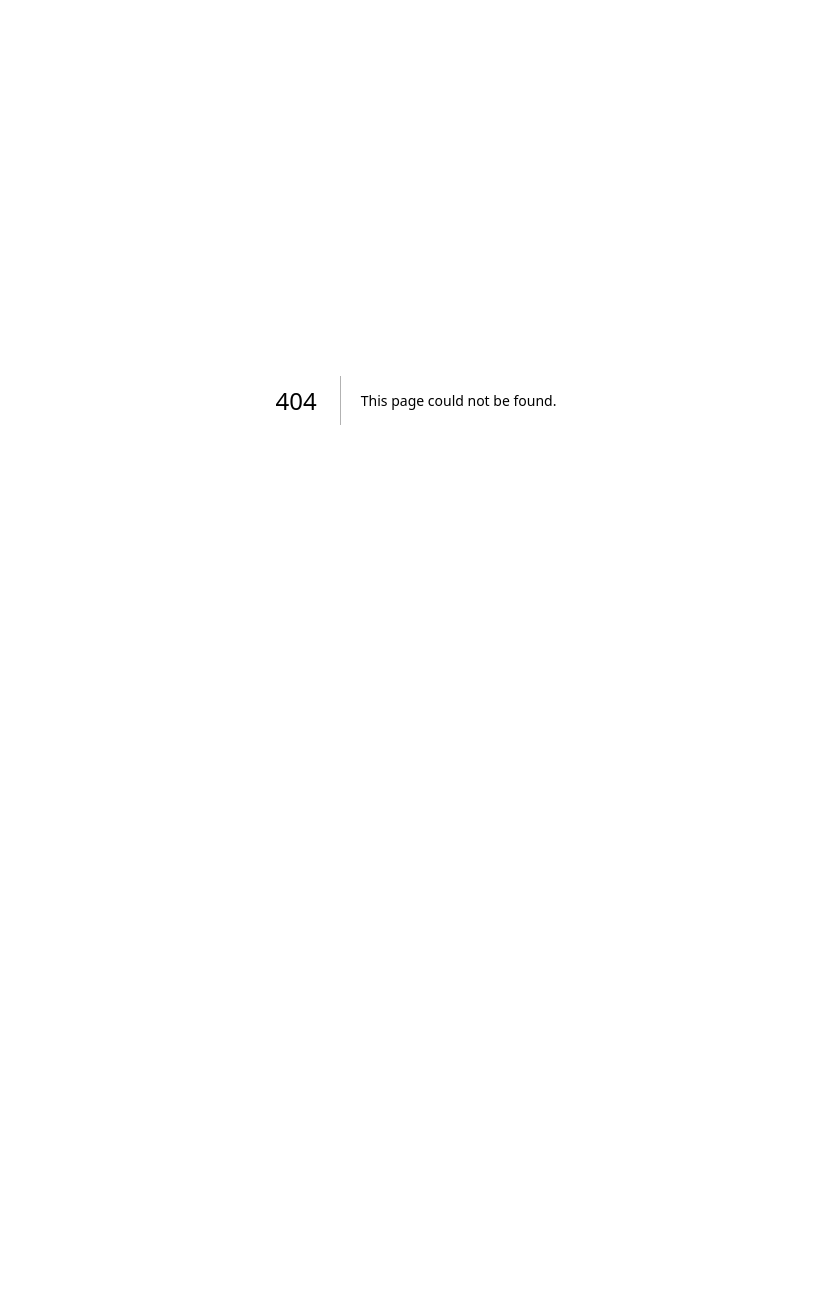
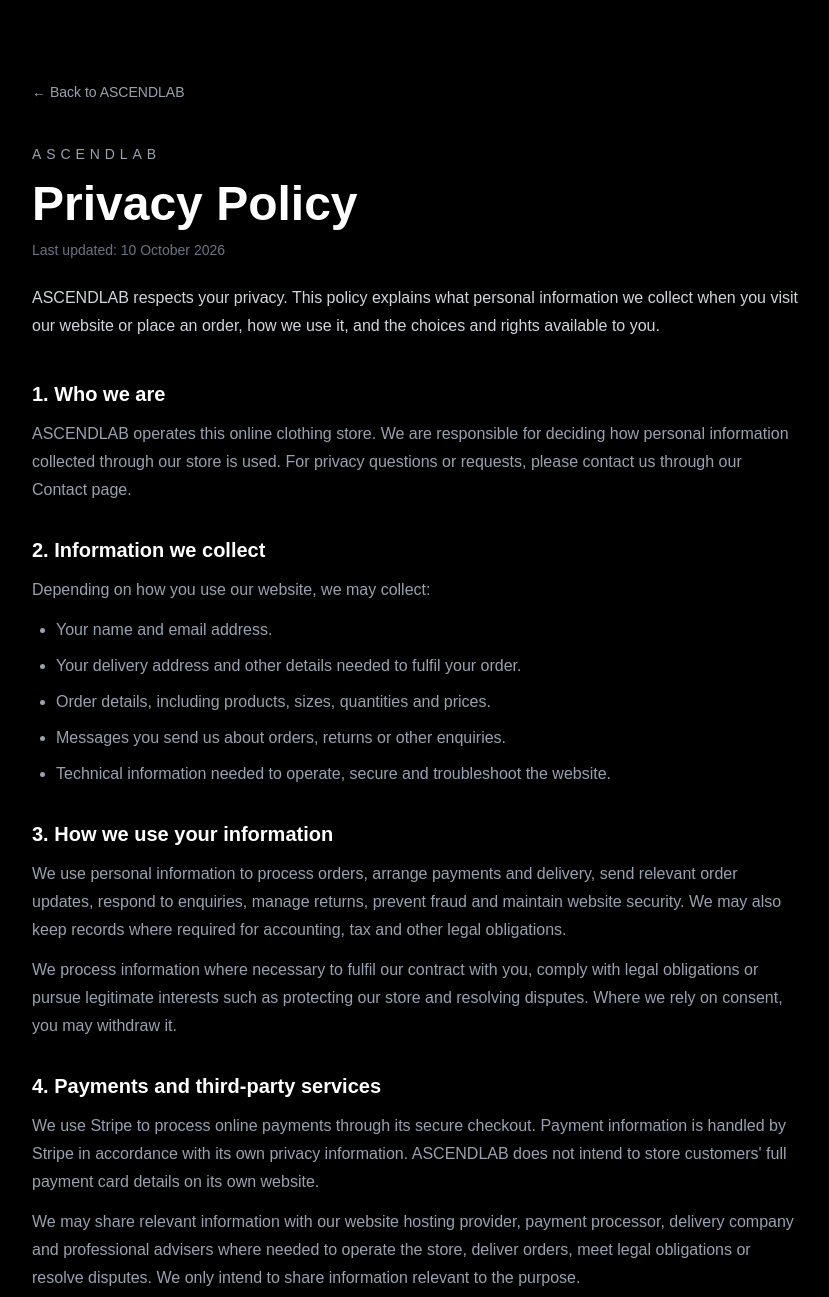
Before and after one commit to eric20-web/ascendlab, a Next.js app: page /privacy in a window 1280 px wide. Before the commit this address had no page. Shown: the top 1297 px of the page, without its empty margins (224-1053 px from the left). Before the commit the page ends 800 px from the top, so only its background shows below. Built offline with nearby package versions, Linux system fonts and the light colour scheme.

Commit message:
Fix privacy policy route and footer link

```diff
--- /dev/null
+++ b/app/privacy/page.tsx
@@ -0,0 +1,237 @@
+
+import Link from "next/link";
+
+export default function PrivacyPage() {
+  return (
+    <main className="min-h-screen bg-black px-6 py-16 text-white sm:py-20">
+      <div className="mx-auto max-w-3xl">
+        <Link
+          href="/"
+          className="text-sm text-gray-400 transition hover:text-white"
+        >
+          ← Back to ASCENDLAB
+        </Link>
+
+        <p className="mt-10 text-sm uppercase tracking-[0.35em] text-gray-400">
+          ASCENDLAB
+        </p>
+
+        <h1 className="mt-4 text-4xl font-black sm:text-5xl">
+          Privacy Policy
+        </h1>
+
+        <p className="mt-3 text-sm text-gray-500">
+          Last updated: 10 October 2026
+        </p>
+
+        <p className="mt-6 leading-7 text-gray-300">
+          ASCENDLAB respects your privacy. This policy explains
+          what personal information we collect when you visit
+          our website or place an order, how we use it, and
+          the choices and rights available to you.
+        </p>
+
+        <section className="mt-10 space-y-8">
+          <div>
+            <h2 className="text-xl font-bold">
+              1. Who we are
+            </h2>
+            <p className="mt-3 leading-7 text-gray-400">
+              ASCENDLAB operates this online clothing store.
+              We are responsible for deciding how personal
+              information collected through our store is used.
+              For privacy questions or requests, please contact
+              us through our Contact page.
+            </p>
+          </div>
+
+          <div>
+            <h2 className="text-xl font-bold">
+              2. Information we collect
+            </h2>
+            <p className="mt-3 leading-7 text-gray-400">
+              Depending on how you use our website, we may
+              collect:
+            </p>
+            <ul className="mt-3 list-disc space-y-2 pl-6 leading-7 text-gray-400">
+              <li>Your name and email address.</li>
+              <li>Your delivery address and other details needed to fulfil your order.</li>
+              <li>Order details, including products, sizes, quantities and prices.</li>
+              <li>Messages you send us about orders, returns or other enquiries.</li>
+              <li>Technical information needed to operate, secure and troubleshoot the website.</li>
+            </ul>
+          </div>
+
+          <div>
+            <h2 className="text-xl font-bold">
+              3. How we use your information
+            </h2>
+            <p className="mt-3 leading-7 text-gray-400">
+              We use personal information to process orders,
+              arrange payments and delivery, send relevant order
+              updates, respond to enquiries, manage returns,
+              prevent fraud and maintain website security.
+              We may also keep records where required for
+              accounting, tax and other legal obligations.
+            </p>
+            <p className="mt-3 leading-7 text-gray-400">
+              We process information where necessary to fulfil
+              our contract with you, comply with legal
+              obligations or pursue legitimate interests such
+              as protecting our store and resolving disputes.
+              Where we rely on consent, you may withdraw it.
+            </p>
+          </div>
+
+          <div>
+            <h2 className="text-xl font-bold">
+              4. Payments and third-party services
+            </h2>
+            <p className="mt-3 leading-7 text-gray-400">
+              We use Stripe to process online payments through
+              its secure checkout. Payment information is
+              handled by Stripe in accordance with its own
+              privacy information. ASCENDLAB does not intend
+              to store customers' full payment card details
+              on its own website.
+            </p>
+            <p className="mt-3 leading-7 text-gray-400">
+              We may share relevant information with our website
+              hosting provider, payment processor, delivery
+              company and professional advisers where needed
+              to operate the store, deliver orders, meet legal
+              obligations or resolve disputes. We only intend
+              to share information relevant to the purpose.
+            </p>
+          </div>
+
+          <div>
+            <h2 className="text-xl font-bold">
+              5. Cookies and local storage
+            </h2>
+            <p className="mt-3 leading-7 text-gray-400">
+              Our website may use browser storage and essential
+              technologies to operate features such as the
+              shopping cart. Stripe may also use technologies
+              needed to provide secure checkout and prevent
+              fraud. Any non-essential analytics or advertising
+              technologies, if introduced, will be handled in
+              accordance with applicable consent requirements.
+            </p>
+          </div>
+
+          <div>
+            <h2 className="text-xl font-bold">
+              6. How long we keep information
+            </h2>
+            <p className="mt-3 leading-7 text-gray-400">
+              We keep personal information only for as long as
+              reasonably necessary for the purposes described
+              in this policy, including order fulfilment,
+              customer service, accounting, legal obligations
+              and resolving disputes. The period depends on
+              the type of information and the reason it is
+              held. When it is no longer needed, we will
+              securely delete it or otherwise dispose of it
+              where appropriate.
+            </p>
+          </div>
+
+          <div>
+            <h2 className="text-xl font-bold">
+              7. Keeping information secure
+            </h2>
+            <p className="mt-3 leading-7 text-gray-400">
+              We take reasonable measures to protect personal
+              information against unauthorised access, loss,
+              misuse or disclosure. No method of online
+              transmission or electronic storage can be
+              guaranteed to be completely secure.
+            </p>
+          </div>
+
+          <div>
+            <h2 className="text-xl font-bold">
+              8. Your data protection rights
+            </h2>
+            <p className="mt-3 leading-7 text-gray-400">
+              Depending on the circumstances, UK data
+              protection law may give you the right to access
+              your information, correct inaccurate details,
+              request deletion, restrict or object to certain
+              uses, or receive information in a portable
+              format. Where processing is based on consent,
+              you can withdraw that consent.
+            </p>
+            <p className="mt-3 leading-7 text-gray-400">
+              To exercise a right or ask a question about
+              your information, please contact us. You can
+              also raise a concern with the UK Information
+              Commissioner's Office (ICO).
+            </p>
+            <a
+              href="https://ico.org.uk/make-a-complaint/"
+              target="_blank"
+              rel="noreferrer"
+              className="mt-3 inline-block text-white underline"
+            >
+              Contact the ICO
+            </a>
+          </div>
+
+          <div>
+            <h2 className="text-xl font-bold">
+              9. Changes to this policy
+            </h2>
+            <p className="mt-3 leading-7 text-gray-400">
+              We may update this policy when our practices
+              or legal requirements change. The latest version
+              will be published on this page with its
+              updated date.
+            </p>
+          </div>
+
+          <div>
+            <h2 className="text-xl font-bold">
+              10. Contact ASCENDLAB
+            </h2>
+            <p className="mt-3 leading-7 text-gray-400">
+              If you have questions about this policy or how
+              we use your personal information, please contact
+              us through our website.
+            </p>
+            <Link
+              href="/contact"
+              className="mt-4 inline-block rounded-full bg-white px-6 py-3 font-bold text-black transition hover:bg-gray-200"
+            >
+              Contact ASCENDLAB
+            </Link>
+          </div>
+        </section>
+
+        <div className="mt-14 border-t border-white/10 pt-6">
+          <div className="flex flex-wrap gap-5 text-sm text-gray-400">
+            <Link
+              href="/shipping"
+              className="transition hover:text-white"
+            >
+              Delivery Policy
+            </Link>
+            <Link
+              href="/returns"
+              className="transition hover:text-white"
+            >
+              Returns &amp; Refunds
+            </Link>
+            <Link
+              href="/shop"
+              className="transition hover:text-white"
+            >
+              Continue shopping
+            </Link>
+          </div>
+        </div>
+      </div>
+    </main>
+  );
+}
--- a/app/shop/page.tsx
+++ b/app/shop/page.tsx
@@ -158,7 +158,12 @@ export default function ShopPage() {
 >
   Returns & Refunds
 </Link>
-
+<Link
+  href="/privacy"
+  className="transition hover:text-white"
+>
+  Privacy Policy
+</Link>
           </div>
 
           <p className="mt-6 text-xs text-gray-500">
```
